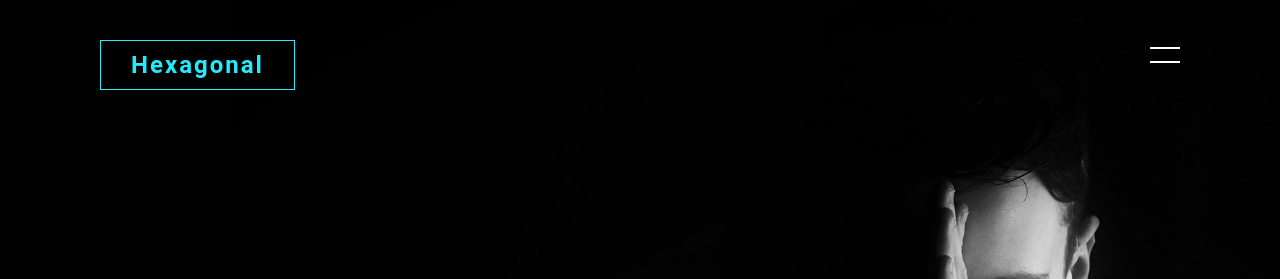
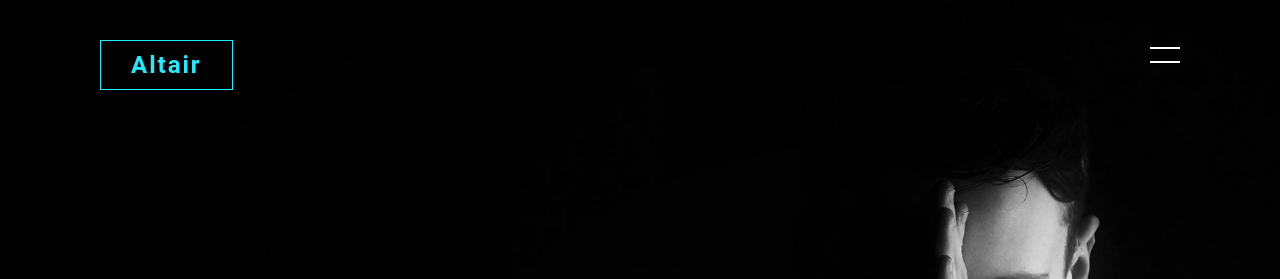
Before and after one commit to Fikry007/Fikry007.github.io, a plain HTML site: page index.html in a window 1280 px wide. Shown: the top 279 px of the page. Drawn offline with Linux system fonts and the light colour scheme.

Commit message:
Ganti Hexagonal jadi Altair

```diff
--- a/index.html
+++ b/index.html
@@ -9,7 +9,7 @@
 <body>
     <section class="banner" id="sec">
         <header>
-            <a href="#" class="logo">Hexagonal</a>
+            <a href="#" class="logo">Altair</a>
             <div id="toggle" onclick="toggle()"></div>
         </header>
         <div class="content">
```
